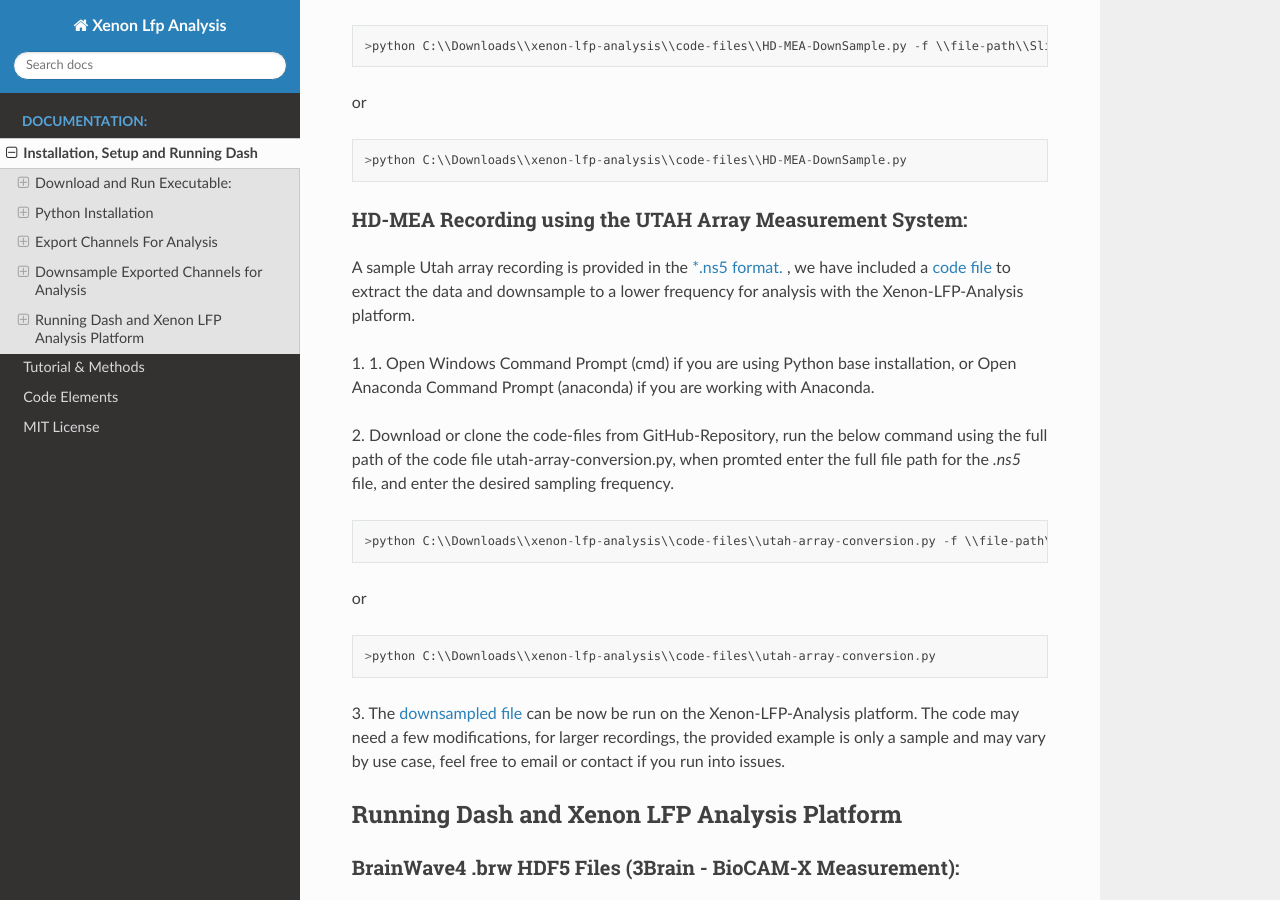
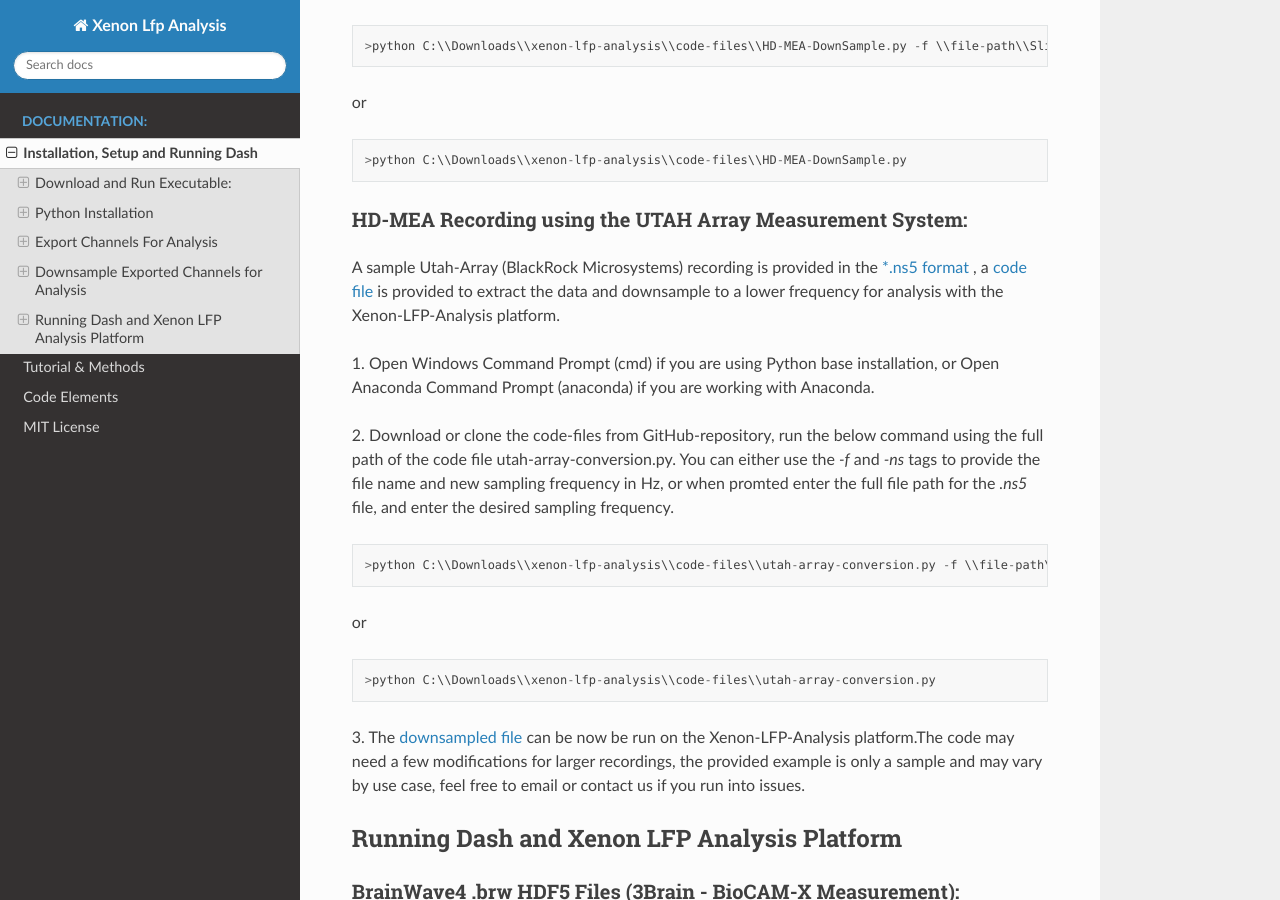
Before and after one commit to MicroBrew09/xenon-lfp-analysis, a Sphinx documentation site: the page built from docs/source/Installation.rst, in a window 1280 px wide and 900 px high, scrolled down 5454 px. Built offline with Sphinx 7.4.7 and the Read the Docs theme 2.0.0, drawn with Linux system fonts in a browser that asks for light colours.

Commit message:
Updated docs with minor corrections

```diff
--- a/docs/source/Installation.rst
+++ b/docs/source/Installation.rst
@@ -208,14 +208,17 @@
 HD-MEA Recording using the UTAH Array Measurement System:
 ~~~~~~~~~~~~~~~~~~~~~~~~~~~~~~~~~~~~~~~~~~~~~~~~~~~~~~~~~~~~~~
 
-A sample Utah array recording is provided in the `*.ns5 format. <https://www.dropbox.com/s/5a9ufj09nzpehjm/Iqseq_id520_007.ns5?dl=0>`_ , we have included a `code file <https://github.com/MicroBrew09/xenon-lfp-analysis.git>`_ \
-to extract the data and downsample to a lower frequency for analysis with the Xenon-LFP-Analysis platform.
+A sample Utah-Array (BlackRock Microsystems) recording is provided in the `*.ns5 format <https://www.dropbox.com/s/5a9ufj09nzpehjm/Iqseq_id520_007.ns5?dl=0>`_ , \
+a `code file <https://github.com/MicroBrew09/xenon-lfp-analysis.git>`_ is provided to extract the data \
+and downsample to a lower frequency for analysis with the Xenon-LFP-Analysis platform.
 
-1. 1.	Open Windows Command Prompt (cmd) if you are using Python base installation, or \
+1. Open Windows Command Prompt (cmd) if you are using Python base installation, or \
 Open Anaconda Command Prompt (anaconda) if you are working with Anaconda.
 
-2. Download or clone the code-files from GitHub-Repository, \
-run the below command using the full path of the code file utah-array-conversion.py, when promted enter the full file path for the *.ns5* file,
+2. Download or clone the code-files from GitHub-repository, \
+run the below command using the full path of the code file utah-array-conversion.py. \
+You can either use the *-f* and *-ns* tags to provide the file name and new sampling frequency in Hz, or \
+when promted enter the full file path for the *.ns5* file, \
 and enter the desired sampling frequency.
 ::
 
@@ -227,9 +230,10 @@
 
 >python C:\\Downloads\\xenon-lfp-analysis\\code-files\\utah-array-conversion.py
 
-3. The `downsampled file <https://drive.google.com/file/d/1Ao1xW8prK4MasGJazjKWqtPbCJniIjBH/view?usp=sharing>`_ can be now be run on the Xenon-LFP-Analysis platform. The code may need a few modifications, \
-for larger recordings, the provided example is only a sample and may vary by use case, feel free to email or contact if you run into issues.
-
+3. The `downsampled file <https://drive.google.com/file/d/1Ao1xW8prK4MasGJazjKWqtPbCJniIjBH/view?usp=sharing>`_ can be now be run on the Xenon-LFP-Analysis platform.\
+The code may need a few modifications for larger recordings, \
+the provided example is only a sample and may vary by use case, \
+feel free to email or contact us if you run into issues.
 
 Running Dash and Xenon LFP Analysis Platform
 ---------------------------------------------
```
Also changed, not shown: 5 other files.
